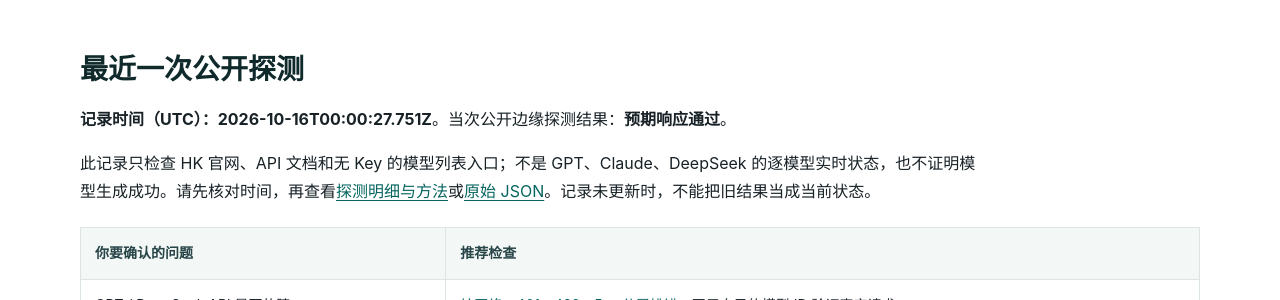
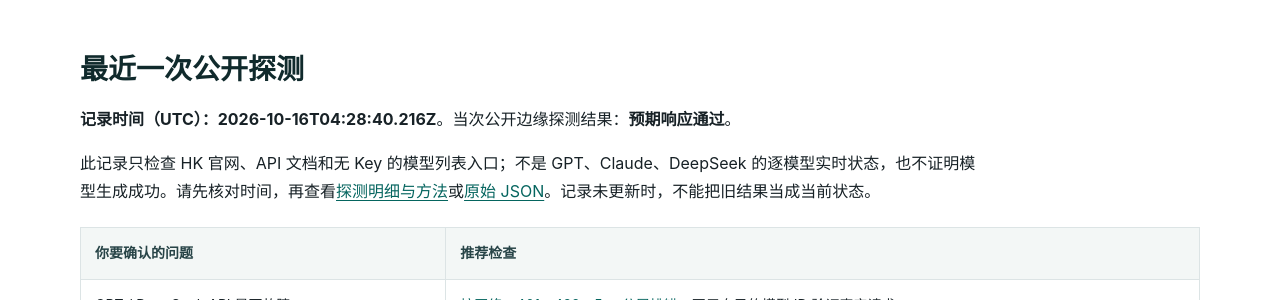
Before and after one commit to KKWANG4444/api-status, a Jekyll site: the page built from index.md, in a window 1280 px wide and 900 px high, scrolled down 364 px. Shown: the part 151-451 px from the top of the window. Built offline with Jekyll 4.4.1, drawn with Linux system fonts in a browser that asks for light colours.

Commit message:
chore: update public edge status

```diff
--- a/_data/status.json
+++ b/_data/status.json
@@ -1,7 +1,7 @@
 {
   "status": "operational",
-  "checked_at": "2026-10-16T00:00:27.751Z",
-  "duration_ms": 567,
+  "checked_at": "2026-10-16T04:28:40.216Z",
+  "duration_ms": 748,
   "overall": true,
   "components": [
     {
@@ -10,7 +10,7 @@
       "url": "https://www.aifast.hk/",
       "ok": true,
       "status": 200,
-      "elapsed_ms": 310,
+      "elapsed_ms": 748,
       "content_type": "text/html; charset=utf-8",
       "detail": "Expected public edge response"
     },
@@ -20,7 +20,7 @@
       "url": "https://api.aifast.hk/",
       "ok": true,
       "status": 200,
-      "elapsed_ms": 523,
+      "elapsed_ms": 286,
       "content_type": "text/html",
       "detail": "Expected public edge response"
     },
@@ -30,7 +30,7 @@
       "url": "https://www.aifast.hk/v1/models",
       "ok": true,
       "status": 401,
-      "elapsed_ms": 343,
+      "elapsed_ms": 465,
       "content_type": "application/json; charset=utf-8",
       "detail": "Expected public edge response"
     }
--- a/data/status.json
+++ b/data/status.json
@@ -1,7 +1,7 @@
 {
   "status": "operational",
-  "checked_at": "2026-10-16T00:00:27.751Z",
-  "duration_ms": 567,
+  "checked_at": "2026-10-16T04:28:40.216Z",
+  "duration_ms": 748,
   "overall": true,
   "components": [
     {
@@ -10,7 +10,7 @@
       "url": "https://www.aifast.hk/",
       "ok": true,
       "status": 200,
-      "elapsed_ms": 310,
+      "elapsed_ms": 748,
       "content_type": "text/html; charset=utf-8",
       "detail": "Expected public edge response"
     },
@@ -20,7 +20,7 @@
       "url": "https://api.aifast.hk/",
       "ok": true,
       "status": 200,
-      "elapsed_ms": 523,
+      "elapsed_ms": 286,
       "content_type": "text/html",
       "detail": "Expected public edge response"
     },
@@ -30,7 +30,7 @@
       "url": "https://www.aifast.hk/v1/models",
       "ok": true,
       "status": 401,
-      "elapsed_ms": 343,
+      "elapsed_ms": 465,
       "content_type": "application/json; charset=utf-8",
       "detail": "Expected public edge response"
     }
```
